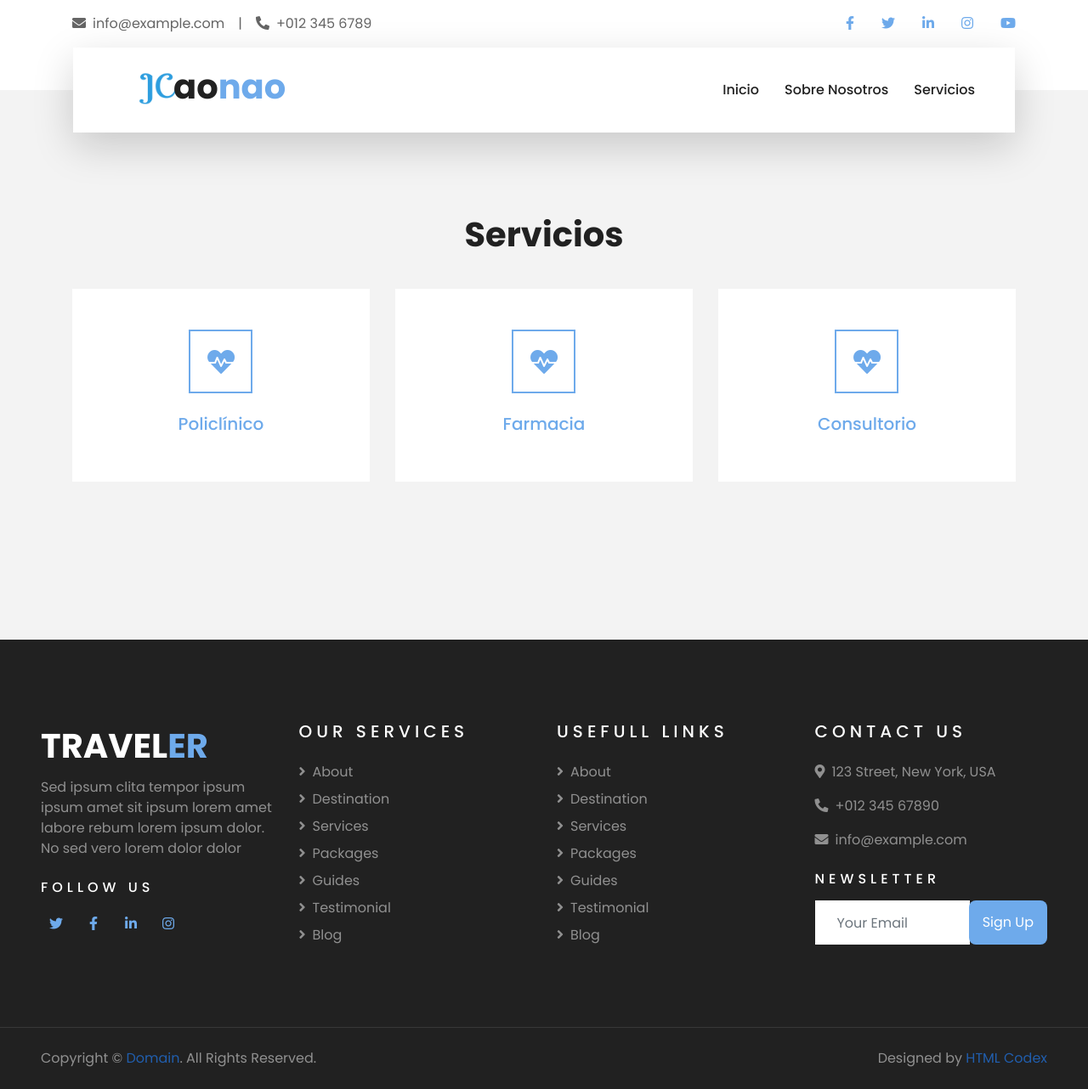
After one commit to MangelRyujin/caonao, a Django app: page /appsalud/salud/ in a window 1280 px wide. The commit adds this page. Shown: the whole page at 85% size. Run offline with Django 5.2, Linux system fonts and the light colour scheme; some libraries are stand-ins or nearby versions.

Commit message:
create salud view

```diff
--- a/apps/salud/urls.py
+++ b/apps/salud/urls.py
@@ -2,9 +2,11 @@ from django.urls import path
 from apps.salud.views.polyclinics_views import polyclinics_view,polyclinics_detail_view
 from apps.salud.views.pharmacy_views import pharmacy_view,pharmacy_detail_view
 from apps.salud.views.consultingRoom_views import consultingroom_view,consultingroom_detail_view
+from apps.salud.views.salud_view import salud_view
 
 
 urlpatterns = [
+    path('salud/',salud_view,name='salud_view'),
     path('polyclinics/',polyclinics_view,name='polyclinics_view'),
     path('polyclinics/<int:pk>',polyclinics_detail_view,name='polyclinics_detail_view'),
     path('pharmacy/',pharmacy_view,name='pharmacy_view'),
--- /dev/null
+++ b/apps/salud/views/salud_view.py
@@ -0,0 +1,6 @@
+from django.shortcuts import render
+
+
+
+def salud_view(request):
+    return render(request,'salud_view.html')
--- a/caonao/templates/home_view.html
+++ b/caonao/templates/home_view.html
@@ -112,7 +112,7 @@
                 </div>
                 <div class="col-lg-4 col-md-6 mb-4">
                     <div class="service-item bg-white text-center mb-2 py-5 px-4">
-                        <a href="{% url 'polyclinics_view' %}">
+                        <a href="{% url 'salud_view' %}">
                             <i class="fa fa-2x fa-stethoscope  mx-auto mb-4" ></i>
                         </a>
                         <h5 class="text-primary mb-2">Salud</h5>
--- /dev/null
+++ b/caonao/templates/salud_view.html
@@ -0,0 +1,45 @@
+{% extends 'base.html' %}
+
+
+{% block contend %}
+<!-- Service Start -->
+    <div class="container-fluid py-5">
+        <div class="container pt-5 pb-3">
+            <div class="text-center mb-3 pb-3">
+                <h1>Servicios</h1>
+            </div>
+            <div class="row">
+
+                <div class="col-lg-4 col-md-6 mb-4">
+                    <div class="service-item bg-white text-center mb-2 py-5 px-4">
+                        <a href="{% url 'polyclinics_view' %}">
+                            <i class="fa fa-2x fa-heartbeat mx-auto mb-4" ></i>
+                        </a>
+                        <h5 class="text-primary mb-2">Policlínico</h5>
+
+                    </div>
+                </div>
+                <div class="col-lg-4 col-md-6 mb-4">
+                    <div class="service-item bg-white text-center mb-2 py-5 px-4">
+                        <a href="{% url 'pharmacy_view' %}">
+                            <i class="fa fa-2x fa-heartbeat mx-auto mb-4" ></i>
+                        </a>
+                        <h5 class="text-primary mb-2">Farmacia</h5>
+
+                    </div>
+                </div>
+                <div class="col-lg-4 col-md-6 mb-4">
+                    <div class="service-item bg-white text-center mb-2 py-5 px-4">
+                        <a href="{% url 'consultingroom_view' %}">
+                            <i class="fa fa-2x fa-heartbeat mx-auto mb-4" ></i>
+                        </a>
+                        <h5 class="text-primary mb-2">Consultorio</h5>
+
+                    </div>
+                </div>
+
+            </div>
+        </div>
+    </div>
+    <!-- Service End -->
+{% endblock  %}
```
